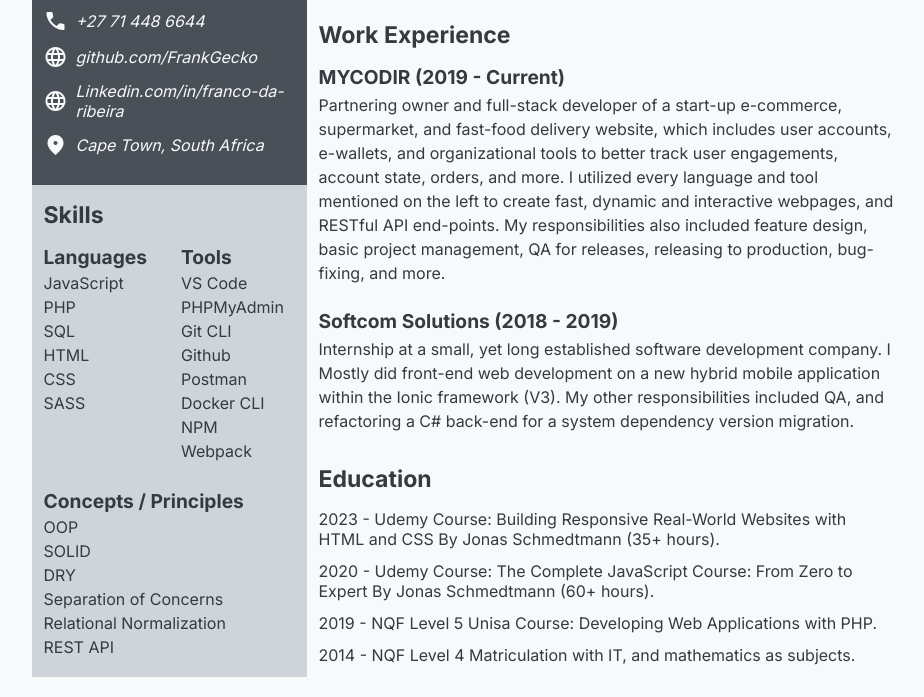
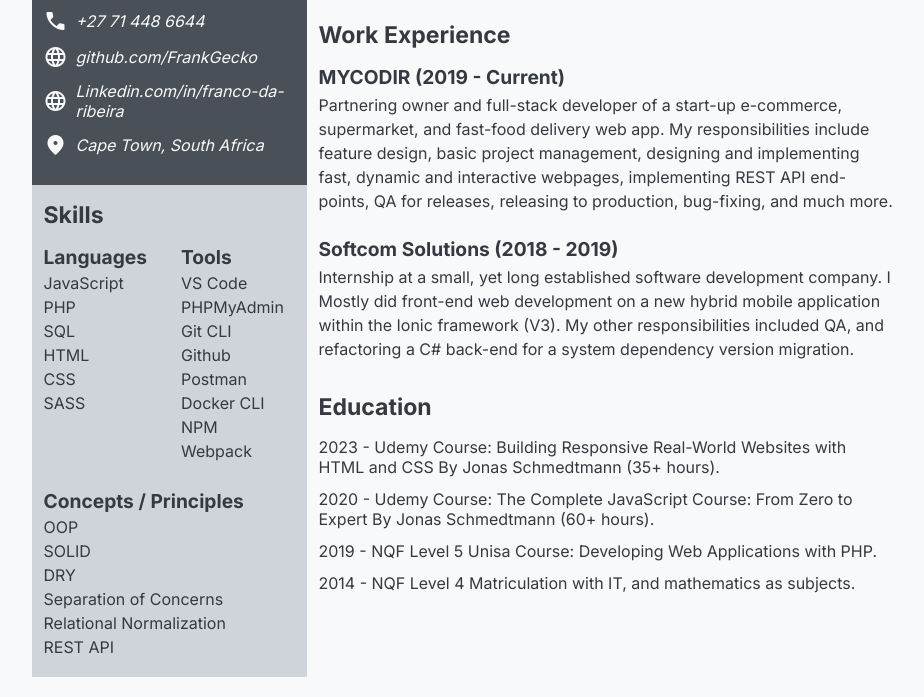
Before and after one commit to FrankGecko/resume, a plain HTML site: page index.html in a window 1280 px wide. Shown: the part 151-848 px from the top of the page, without its empty margins (171-1095 px from the left). Drawn offline with nearby package versions, Linux system fonts and the light colour scheme.

Commit message:
shorten mycodir work experience section

```diff
--- a/index.html
+++ b/index.html
@@ -110,11 +110,7 @@
         <div class="page__section page__section_2">
           <h3 class="page__headline page__headline_2">MYCODIR (2019 - Current)</h3>
           <p class="paragraph page__paragraph">
-            Partnering owner and full-stack developer of a start-up e-commerce, supermarket, and fast-food delivery website,
-            which includes user accounts, e-wallets, and organizational tools to better track user engagements,
-            account state, orders, and more. I utilized every language and tool mentioned on the left to create fast, dynamic and
-            interactive webpages, and RESTful API end-points. My responsibilities also included feature design, basic
-            project management, <abbr title="Quality Assurance">QA</abbr> for releases, releasing to production, bug-fixing, and more.
+            Partnering owner and full-stack developer of a start-up e-commerce, supermarket, and fast-food delivery web app. My responsibilities include feature design, basic project management, designing and implementing fast, dynamic and interactive webpages, implementing <abbr title="Representational State Transfer">REST</abbr> <abbr title="Application Programming Interface">API</abbr> end-points, <abbr title="Quality Assurance">QA</abbr> for releases, releasing to production, bug-fixing, and much more.
           </p>
         </div>
 
```
